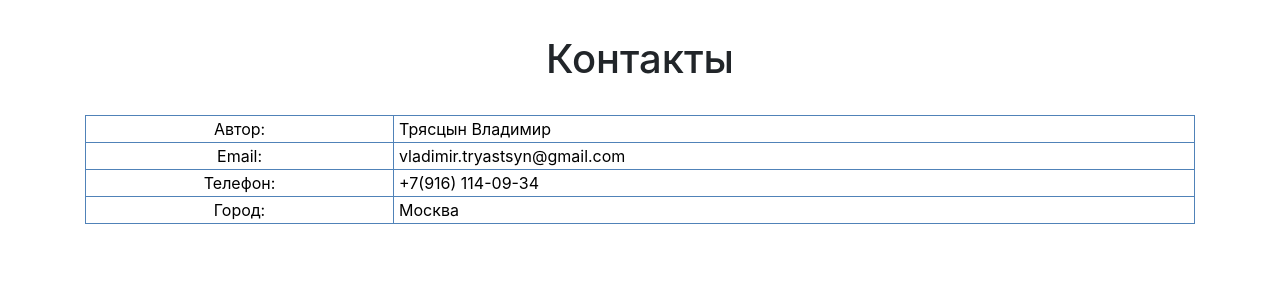
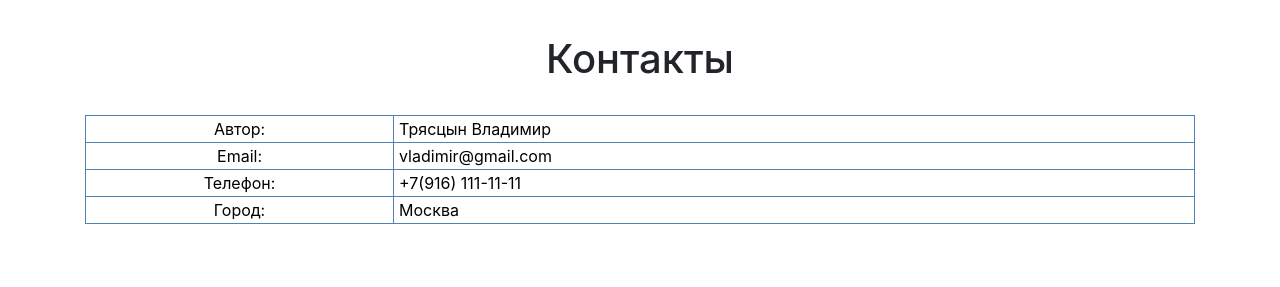
Before and after one commit to tvumos/dz13, a Python web app: template templates/contact.html in a window 1280 px wide. Shown: the part 69-356 px from the top of the page. Run offline with Jinja, Linux system fonts and the light colour scheme; the template is opened without the code that fills it, so the values that code supplies are empty; some libraries are stand-ins or nearby versions.

Commit message:
Update contact.html

```diff
--- a/templates/contact.html
+++ b/templates/contact.html
@@ -63,7 +63,7 @@
                             Email:<br>
                         </td>
                         <td>
-                            vladimir.tryastsyn@gmail.com<br>
+                            vladimir@gmail.com<br>
                         </td>
                     </tr>
                     <tr>
@@ -71,7 +71,7 @@
                             Телефон:<br>
                         </td>
                         <td>
-                            +7(916) 114-09-34<br>
+                            +7(916) 111-11-11<br>
                         </td>
                     </tr>
                     <tr>
```
